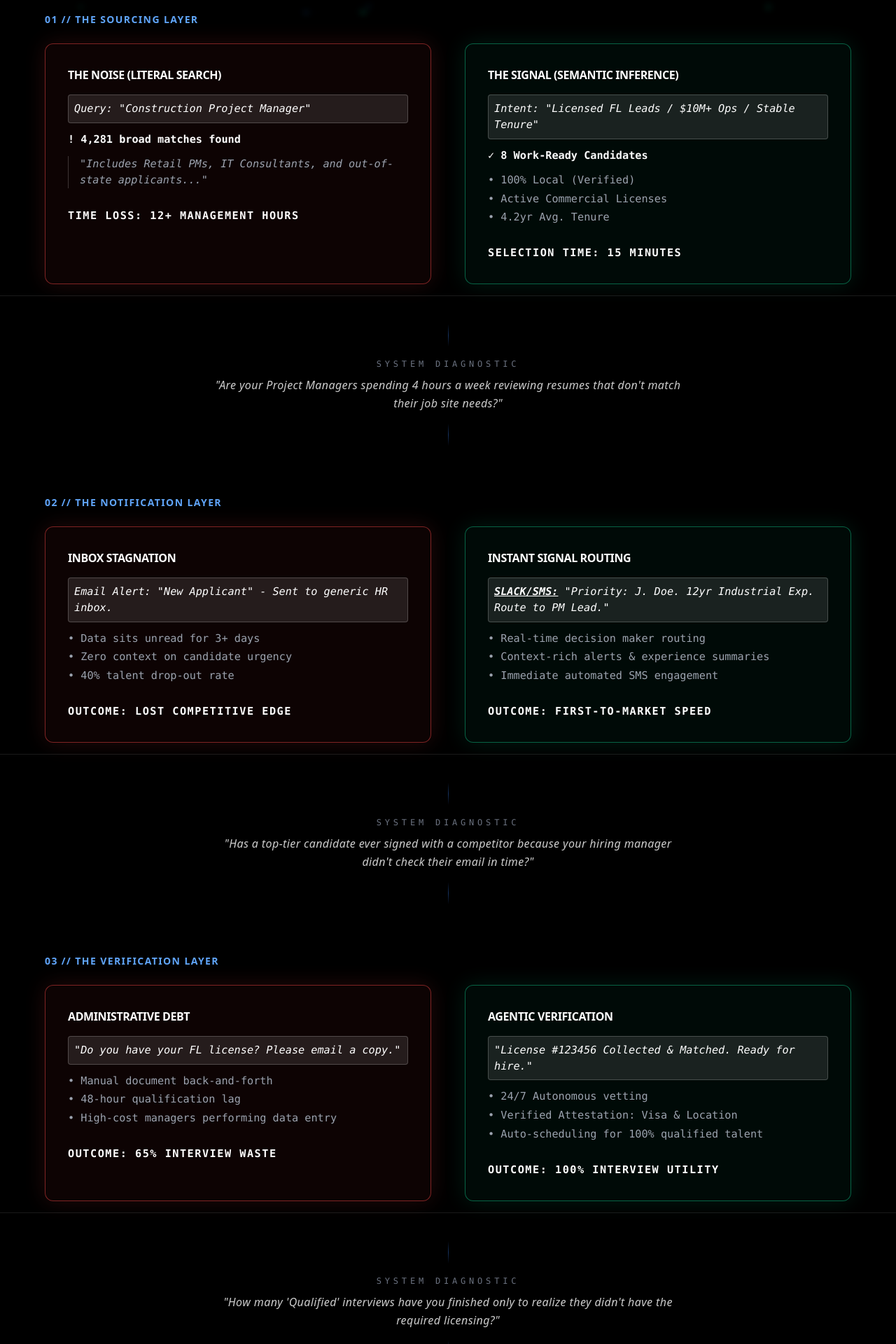
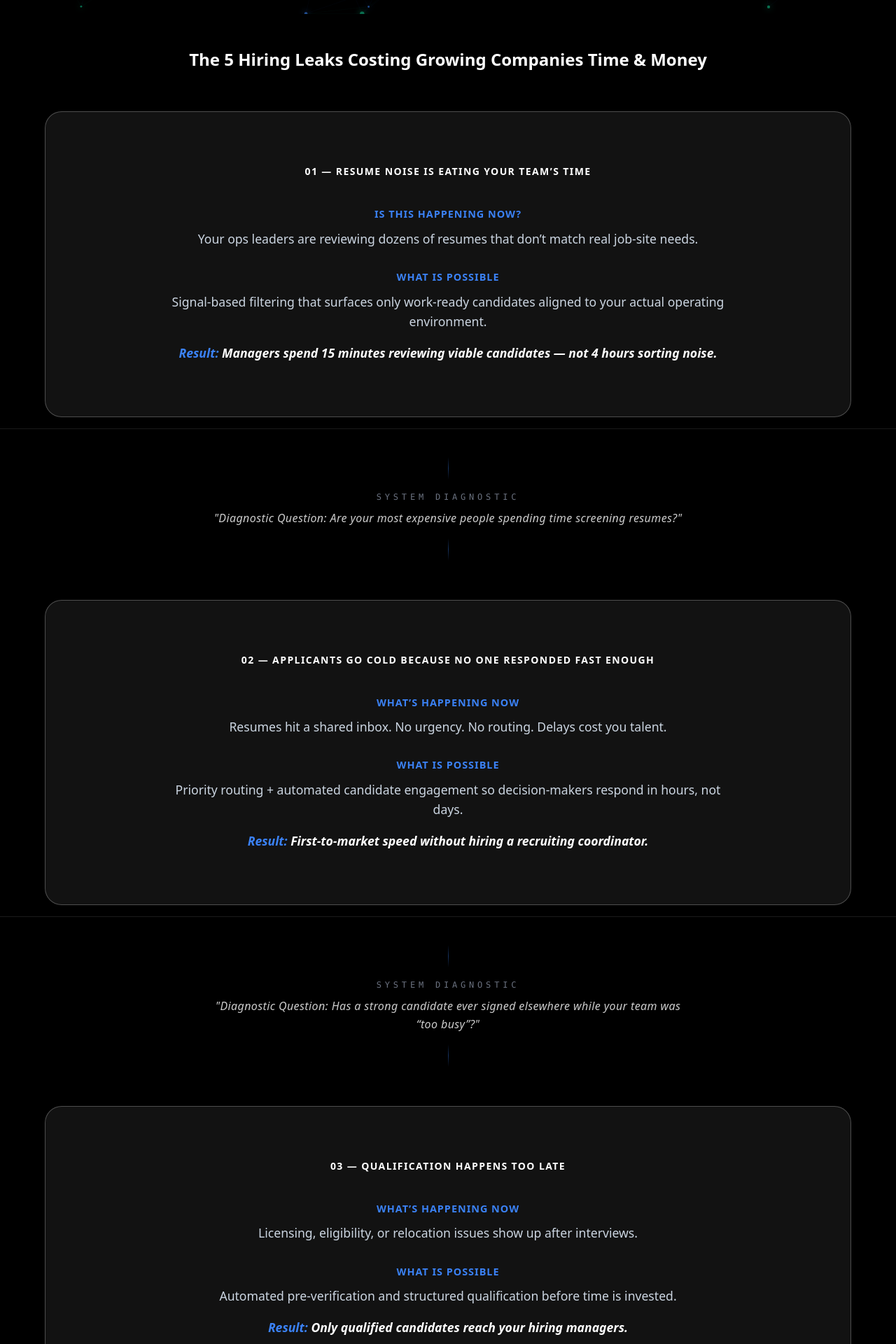
Before and after one commit to theresonantbuilder/hiring-signals, a React (Vite) app: page / in a window 1280 px wide. Shown: the part 780-2700 px from the top of the page at 70% size. Built offline with nearby package versions, Linux system fonts and the light colour scheme.

Commit message:
updating home page

```diff
--- a/src/Home.jsx
+++ b/src/Home.jsx
@@ -21,33 +21,32 @@ const FrictionCheckpoint = ({ question }) => (
   ------------------------------------------------------------------
 */
 
+// Shared style for layer cards to control transparency centrally
+const layerCardStyle = {
+  backgroundColor: 'rgba(255, 255, 255, 0.07)',
+  borderRadius: '24px',
+  padding: '60px 40px',
+  textAlign: 'center',
+  border: '1px solid rgba(255, 255, 255, 0.25)'
+};
+
 const SourcingLayer = () => (
   <section className="layer-section">
     <div className="container">
-      <h3 className="layer-title">01 // The Sourcing Layer</h3>
-      <div className="layer-grid">
-        <div className="card card-noise">
-          <h4 className="card-title">THE NOISE (Literal Search)</h4>
-          <div className="card-content">
-            <div className="code-block">Query: "Construction Project Manager"</div>
-            <div className="highlight-text">! 4,281 broad matches found</div>
-            <p className="quote-text">"Includes Retail PMs, IT Consultants, and out-of-state applicants..."</p>
-            <div className="outcome-text">Time Loss: 12+ Management Hours</div>
-          </div>
-        </div>
-        <div className="card card-signal">
-          <h4 className="card-title">THE SIGNAL (Semantic Inference)</h4>
-          <div className="card-content">
-            <div className="code-block">Intent: "Licensed FL Leads / $10M+ Ops / Stable Tenure"</div>
-            <div className="highlight-text">✓ 8 Work-Ready Candidates</div>
-            <ul className="list-text">
-              <li>• 100% Local (Verified)</li>
-              <li>• Active Commercial Licenses</li>
-              <li>• 4.2yr Avg. Tenure</li>
-            </ul>
-            <div className="outcome-text">Selection Time: 15 Minutes</div>
-          </div>
-        </div>
+      <div style={layerCardStyle}>
+        <h3 className="layer-title" style={{ color: 'white', marginBottom: '40px' }}>01 — Resume Noise Is Eating Your Team’s Time</h3>
+        <h4 style={{ color: '#3b82f6', fontSize: '0.9rem', textTransform: 'uppercase', letterSpacing: '1px', marginBottom: '10px' }}>Is this happening now?</h4>
+        <p style={{ fontSize: '1.1rem', lineHeight: '1.6', color: '#cbd5e1', marginBottom: '30px', maxWidth: '800px', margin: '0 auto 30px auto' }}>
+          Your ops leaders are reviewing dozens of resumes that don’t match real job-site needs.
+        </p>
+
+        <h4 style={{ color: '#3b82f6', fontSize: '0.9rem', textTransform: 'uppercase', letterSpacing: '1px', marginBottom: '10px' }}>What is possible</h4>
+        <p style={{ fontSize: '1.1rem', lineHeight: '1.6', color: '#cbd5e1', marginBottom: '15px', maxWidth: '800px', margin: '0 auto 15px auto' }}>
+          Signal-based filtering that surfaces only work-ready candidates aligned to your actual operating environment.
+        </p>
+        <p style={{ color: 'white', fontStyle: 'italic', fontSize: '1.1rem', fontWeight: '600' }}>
+          <span style={{ color: '#3b82f6' }}>Result:</span> Managers spend 15 minutes reviewing viable candidates — not 4 hours sorting noise.
+        </p>
       </div>
     </div>
   </section>
@@ -56,32 +55,20 @@ const SourcingLayer = () => (
 const NotificationLayer = () => (
   <section className="layer-section">
     <div className="container">
-      <h3 className="layer-title">02 // The Notification Layer</h3>
-      <div className="layer-grid">
-        <div className="card card-noise">
-          <h4 className="card-title">Inbox Stagnation</h4>
-          <div className="card-content">
-            <div className="code-block">Email Alert: "New Applicant" - Sent to generic HR inbox.</div>
-            <ul className="list-text">
-              <li>• Data sits unread for 3+ days</li>
-              <li>• Zero context on candidate urgency</li>
-              <li>• 40% talent drop-out rate</li>
-            </ul>
-            <div className="outcome-text">Outcome: Lost Competitive Edge</div>
-          </div>
-        </div>
-        <div className="card card-signal">
-          <h4 className="card-title">Instant Signal Routing</h4>
-          <div className="card-content">
-            <div className="code-block"><span className="bold-underline">SLACK/SMS:</span> "Priority: J. Doe. 12yr Industrial Exp. Route to PM Lead."</div>
-            <ul className="list-text">
-              <li>• Real-time decision maker routing</li>
-              <li>• Context-rich alerts & experience summaries</li>
-              <li>• Immediate automated SMS engagement</li>
-            </ul>
-            <div className="outcome-text">Outcome: First-to-Market Speed</div>
-          </div>
-        </div>
+      <div style={layerCardStyle}>
+        <h3 className="layer-title" style={{ color: 'white', marginBottom: '40px' }}>02 — Applicants Go Cold Because No One Responded Fast Enough</h3>
+        <h4 style={{ color: '#3b82f6', fontSize: '0.9rem', textTransform: 'uppercase', letterSpacing: '1px', marginBottom: '10px' }}>What’s happening now</h4>
+        <p style={{ fontSize: '1.1rem', lineHeight: '1.6', color: '#cbd5e1', marginBottom: '30px', maxWidth: '800px', margin: '0 auto 30px auto' }}>
+          Resumes hit a shared inbox. No urgency. No routing. Delays cost you talent.
+        </p>
+
+        <h4 style={{ color: '#3b82f6', fontSize: '0.9rem', textTransform: 'uppercase', letterSpacing: '1px', marginBottom: '10px' }}>What is possible</h4>
+        <p style={{ fontSize: '1.1rem', lineHeight: '1.6', color: '#cbd5e1', marginBottom: '15px', maxWidth: '800px', margin: '0 auto 15px auto' }}>
+          Priority routing + automated candidate engagement so decision-makers respond in hours, not days.
+        </p>
+        <p style={{ color: 'white', fontStyle: 'italic', fontSize: '1.1rem', fontWeight: '600' }}>
+          <span style={{ color: '#3b82f6' }}>Result:</span> First-to-market speed without hiring a recruiting coordinator.
+        </p>
       </div>
     </div>
   </section>
@@ -90,32 +77,20 @@ const NotificationLayer = () => (
 const VerificationLayer = () => (
   <section className="layer-section">
     <div className="container">
-      <h3 className="layer-title">03 // The Verification Layer</h3>
-      <div className="layer-grid">
-        <div className="card card-noise">
-          <h4 className="card-title">Administrative Debt</h4>
-          <div className="card-content">
-            <div className="code-block">"Do you have your FL license? Please email a copy."</div>
-            <ul className="list-text">
-              <li>• Manual document back-and-forth</li>
-              <li>• 48-hour qualification lag</li>
-              <li>• High-cost managers performing data entry</li>
-            </ul>
-            <div className="outcome-text">Outcome: 65% Interview Waste</div>
-          </div>
-        </div>
-        <div className="card card-signal">
-          <h4 className="card-title">Agentic Verification</h4>
-          <div className="card-content">
-            <div className="code-block">"License #123456 Collected & Matched. Ready for hire."</div>
-            <ul className="list-text">
-              <li>• 24/7 Autonomous vetting</li>
-              <li>• Verified Attestation: Visa & Location</li>
-              <li>• Auto-scheduling for 100% qualified talent</li>
-            </ul>
-            <div className="outcome-text">Outcome: 100% Interview Utility</div>
-          </div>
-        </div>
+      <div style={layerCardStyle}>
+        <h3 className="layer-title" style={{ color: 'white', marginBottom: '40px' }}>03 — Qualification Happens Too Late</h3>
+        <h4 style={{ color: '#3b82f6', fontSize: '0.9rem', textTransform: 'uppercase', letterSpacing: '1px', marginBottom: '10px' }}>What’s happening now</h4>
+        <p style={{ fontSize: '1.1rem', lineHeight: '1.6', color: '#cbd5e1', marginBottom: '30px', maxWidth: '800px', margin: '0 auto 30px auto' }}>
+          Licensing, eligibility, or relocation issues show up after interviews.
+        </p>
+
+        <h4 style={{ color: '#3b82f6', fontSize: '0.9rem', textTransform: 'uppercase', letterSpacing: '1px', marginBottom: '10px' }}>What is possible</h4>
+        <p style={{ fontSize: '1.1rem', lineHeight: '1.6', color: '#cbd5e1', marginBottom: '15px', maxWidth: '800px', margin: '0 auto 15px auto' }}>
+          Automated pre-verification and structured qualification before time is invested.
+        </p>
+        <p style={{ color: 'white', fontStyle: 'italic', fontSize: '1.1rem', fontWeight: '600' }}>
+          <span style={{ color: '#3b82f6' }}>Result:</span> Only qualified candidates reach your hiring managers.
+        </p>
       </div>
     </div>
   </section>
@@ -124,32 +99,20 @@ const VerificationLayer = () => (
 const EvaluationLayer = () => (
   <section className="layer-section">
     <div className="container">
-      <h3 className="layer-title">04 // The Evaluation Layer</h3>
-      <div className="layer-grid">
-        <div className="card card-noise">
-          <h4 className="card-title">Subjective "Vibe" Hiring</h4>
-          <div className="card-content">
-            <div className="code-block">"He seemed like a good fit, but I can't recall his niche experience."</div>
-            <ul className="list-text">
-              <li>• Decisions based on fragmented memory</li>
-              <li>• Zero objective data comparison</li>
-              <li>• High bias, high variance outcomes</li>
-            </ul>
-            <div className="outcome-text">Outcome: "Gut-Feel" Risk</div>
-          </div>
-        </div>
-        <div className="card card-signal">
-          <h4 className="card-title">Evidence Extraction</h4>
-          <div className="card-content">
-            <div className="code-block"><span className="bold-underline signal-highlight">SIGNAL:</span> "Proficient in FL Lien Law. Verified Multi-entity payroll."</div>
-            <ul className="list-text">
-              <li>• Transcription & semantic competency mapping</li>
-              <li>• Searchable database of candidate answers</li>
-              <li>• Objective scoring across the hiring team</li>
-            </ul>
-            <div className="outcome-text">Outcome: Hiring Certainty</div>
-          </div>
-        </div>
+      <div style={layerCardStyle}>
+        <h3 className="layer-title" style={{ color: 'white', marginBottom: '40px' }}>04 — Hiring Decisions Are Based on Memory</h3>
+        <h4 style={{ color: '#3b82f6', fontSize: '0.9rem', textTransform: 'uppercase', letterSpacing: '1px', marginBottom: '10px' }}>Is this happening now</h4>
+        <p style={{ fontSize: '1.1rem', lineHeight: '1.6', color: '#cbd5e1', marginBottom: '30px', maxWidth: '800px', margin: '0 auto 30px auto' }}>
+          Notes live in email threads. Interview insights get lost.
+        </p>
+
+        <h4 style={{ color: '#3b82f6', fontSize: '0.9rem', textTransform: 'uppercase', letterSpacing: '1px', marginBottom: '10px' }}>What is possible</h4>
+        <p style={{ fontSize: '1.1rem', lineHeight: '1.6', color: '#cbd5e1', marginBottom: '15px', maxWidth: '800px', margin: '0 auto 15px auto' }}>
+          Structured competency extraction and searchable candidate data across your team.
+        </p>
+        <p style={{ color: 'white', fontStyle: 'italic', fontSize: '1.1rem', fontWeight: '600' }}>
+          <span style={{ color: '#3b82f6' }}>Result:</span> Objective comparison. Less bias. Higher certainty.
+        </p>
       </div>
     </div>
   </section>
@@ -158,32 +121,20 @@ const EvaluationLayer = () => (
 const ComplianceLayer = () => (
   <section className="layer-section last-layer">
     <div className="container">
-      <h3 className="layer-title">05 // The Selection & Compliance Layer</h3>
-      <div className="layer-grid">
-        <div className="card card-noise">
-          <h4 className="card-title">The Paperwork Chasm</h4>
-          <div className="card-content">
-            <div className="code-block">"Offer letter sent... waiting on signature and I-9."</div>
-            <ul className="list-text">
-              <li>• Days lost in manual document tracking</li>
-              <li>• High risk of 'Ghosting' before Day 1</li>
-              <li>• Compliance gaps in high-regulation zones</li>
-            </ul>
-            <div className="outcome-text">Outcome: Final-Mile Attrition</div>
-          </div>
-        </div>
-        <div className="card card-signal">
-          <h4 className="card-title">Automated Closing</h4>
-          <div className="card-content">
-            <div className="code-block">"Offer Accepted. Compliance Verified. Day 1 Ready."</div>
-            <ul className="list-text">
-              <li>• Instant digital offer & I-9 workflows</li>
-              <li>• Automated background & credentialing triggers</li>
-              <li>• Continuous engagement to prevent drop-out</li>
-            </ul>
-            <div className="outcome-text">Outcome: 98% Activation Rate</div>
-          </div>
-        </div>
+      <div style={layerCardStyle}>
+        <h3 className="layer-title" style={{ color: 'white', marginBottom: '40px' }}>05 — Offers Stall. Candidates Ghost.</h3>
+        <h4 style={{ color: '#3b82f6', fontSize: '0.9rem', textTransform: 'uppercase', letterSpacing: '1px', marginBottom: '10px' }}>What’s happening now</h4>
+        <p style={{ fontSize: '1.1rem', lineHeight: '1.6', color: '#cbd5e1', marginBottom: '30px', maxWidth: '800px', margin: '0 auto 30px auto' }}>
+          Manual paperwork. Delays between offer and Day 1.
+        </p>
+
+        <h4 style={{ color: '#3b82f6', fontSize: '0.9rem', textTransform: 'uppercase', letterSpacing: '1px', marginBottom: '10px' }}>What is possible</h4>
+        <p style={{ fontSize: '1.1rem', lineHeight: '1.6', color: '#cbd5e1', marginBottom: '15px', maxWidth: '800px', margin: '0 auto 15px auto' }}>
+          Automated digital offers and compliance workflows.
+        </p>
+        <p style={{ color: 'white', fontStyle: 'italic', fontSize: '1.1rem', fontWeight: '600' }}>
+          <span style={{ color: '#3b82f6' }}>Result:</span> Higher activation rates and less last-minute attrition.
+        </p>
       </div>
     </div>
   </section>
@@ -198,7 +149,7 @@ const Home = () => {
           HIRING <span className="italic-bold">SIGNALS</span><span className="text-blue">.ai</span>
         </h1>
         <p className="hero-subtitle">
-          Advisory & Applied Hiring Intelligence
+          Fractional Recruiter & Hiring Systems Advisor
         </p>
         <div className="hero-content">
           <div className="hero-badge">
@@ -207,25 +158,33 @@ const Home = () => {
             </h2>
           </div>
           <p className="hero-description">
-            In a world where AI allows thousands of applicants to look perfect on paper, your biggest risk isn't a lack of candidates—it's a system that can't tell the difference between <span className="text-white">"Paper-Perfect"</span> and <span className="text-blue bold">"Work-Ready."</span>
+            Embedded recruiting support for growing teams — identifying hiring friction and introducing practical, modern tools where they create real lift.
           </p>
         </div>
       </div>
 
+      {/* Section Header */}
+      <div className="container" style={{ marginTop: '80px', marginBottom: '40px', textAlign: 'center' }}>
+        <h2 style={{ fontSize: '1.5rem', fontWeight: 'bold', color: 'white' }}>
+          The 5 Hiring Leaks Costing Growing Companies Time & Money
+        </h2>
+      </div>
+
       {/* Layers & Checkpoints */}
       <SourcingLayer />
-      <FrictionCheckpoint question="Are your Project Managers spending 4 hours a week reviewing resumes that don't match their job site needs?" />
+      <FrictionCheckpoint question="Diagnostic Question: Are your most expensive people spending time screening resumes?" />
 
       <NotificationLayer />
-      <FrictionCheckpoint question="Has a top-tier candidate ever signed with a competitor because your hiring manager didn't check their email in time?" />
+      <FrictionCheckpoint question="Diagnostic Question: Has a strong candidate ever signed elsewhere while your team was “too busy”?" />
 
       <VerificationLayer />
-      <FrictionCheckpoint question="How many 'Qualified' interviews have you finished only to realize they didn't have the required licensing?" />
+      <FrictionCheckpoint question="Diagnostic Question: How many interviews have ended with “Oh… they don’t have that requirement”?" />
 
       <EvaluationLayer />
-      <FrictionCheckpoint question="Can you search a database of exactly what every candidate said about their multi-entity payroll experience, or is it lost in notes?" />
+      <FrictionCheckpoint question="Diagnostic Question: Can your team search what every candidate said about a specific skill?" />
 
       <ComplianceLayer />
+      <FrictionCheckpoint question="Diagnostic Question: How many accepted offers didn’t make it to Day 1?" />
     </>
   );
 };
```
Also changed, not shown: 1 other file (tests, documents, lock files or other folders).
